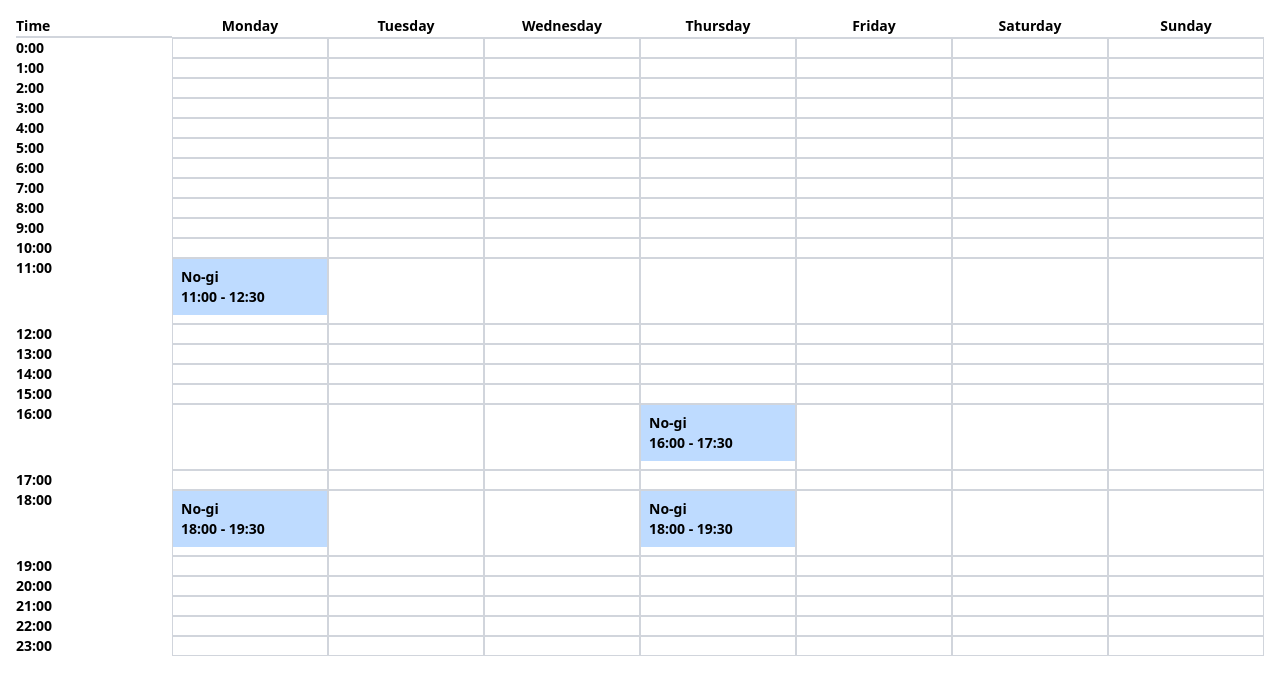
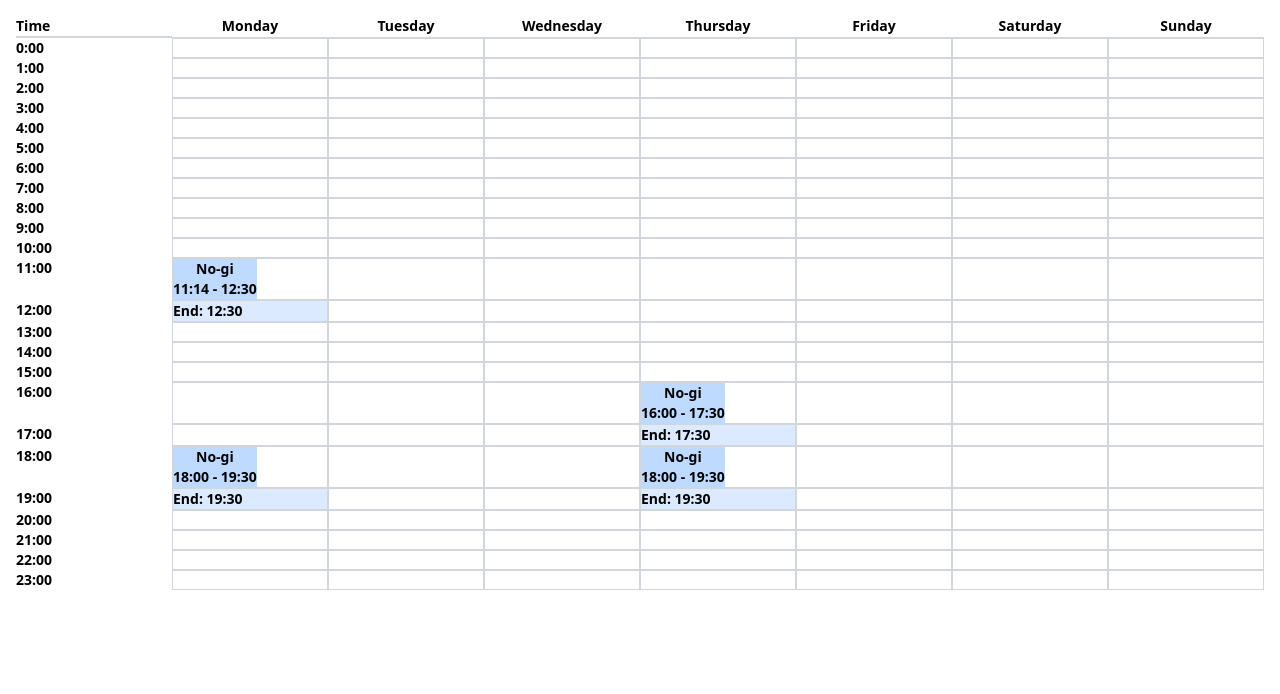
Before and after one commit to LucaBazzea/roll_call, a SvelteKit app in the folder client/: page /gym/schedule in a window 1280 px wide. Shown: the top 694 px of the page. Built offline with nearby package versions, Linux system fonts and the light colour scheme.

Commit message:
Display end time

```diff
--- a/client/src/routes/gym/schedule/+page.svelte
+++ b/client/src/routes/gym/schedule/+page.svelte
@@ -1,7 +1,7 @@
 <script>
 	let schedule = {
 		mon: [
-			{ title: 'No-gi', start: '11:00', end: '12:30' },
+			{ title: 'No-gi', start: '11:14', end: '12:30' },
 			{ title: 'No-gi', start: '18:00', end: '19:30' }
 		],
 		tue: [],
@@ -26,6 +26,10 @@
 		const durationMinutes = endHours * 60 + endMinutes - (startHours * 60 + startMinutes);
 		return `${Math.floor(durationMinutes / 60)}h ${durationMinutes % 60}m`;
 	}
+
+	function eventModal() {
+		console.log('eventModal');
+	}
 </script>
 
 <div class="grid grid-cols-8 p-4 text-sm">
@@ -43,11 +47,18 @@
 		{#each Object.keys(schedule) as day}
 			<div class="col-span-1 border-1 border-gray-300">
 				{#each schedule[day] as event}
-					{#if event.start.split(':')[0] === `${hour}`}
-						<div class="mb-2 bg-blue-200 p-2">
-							<div class="font-bold">{event.title}</div>
-							<div class="font-bold">{formatTime(event.start)} - {formatTime(event.end)}</div>
-						</div>
+					{#if event.start.split(':')[0] === `${hour}` || event.end.split(':')[0] === `${hour}`}
+						{#if event.start.split(':')[0] === `${hour}`}
+							<button on:click={eventModal} class="bg-blue-200">
+								<div class="font-bold">{event.title}</div>
+								<div class="font-bold">{formatTime(event.start)} - {formatTime(event.end)}</div>
+							</button>
+						{/if}
+						{#if event.end.split(':')[0] === `${hour}`}
+							<div class="bg-blue-100">
+								<div class="font-bold">End: {formatTime(event.end)}</div>
+							</div>
+						{/if}
 					{/if}
 				{/each}
 			</div>
```
